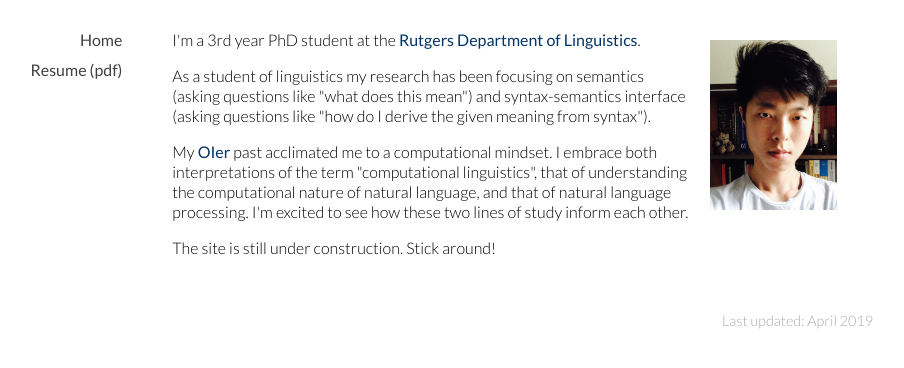
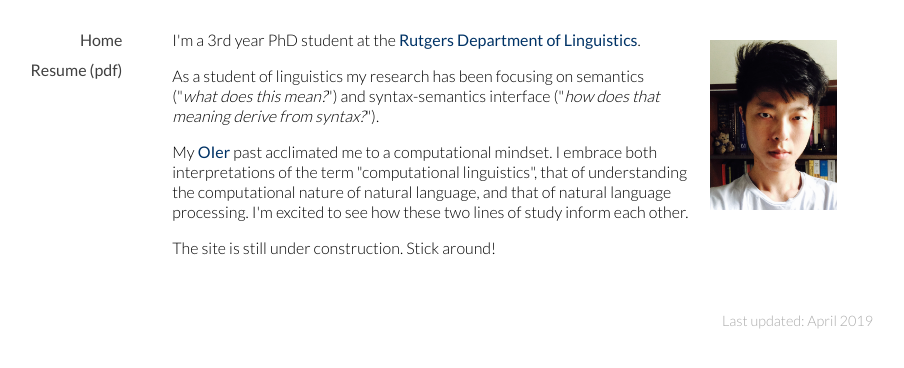
Before and after one commit to PterosDiacos/PterosDiacos.github.io, a plain HTML site: page index.html in a window 1280 px wide. Shown: the part 168-536 px from the top of the page, without its empty margins (215-1119 px from the left). Drawn offline with Linux system fonts and the light colour scheme; a web font is replaced by a local one.

Commit message:
description update

```diff
--- a/index.html
+++ b/index.html
@@ -50,7 +50,7 @@
   </p>
 
   <p>
-      As a student of linguistics my research has been focusing on semantics (asking questions like "what does this mean") and syntax-semantics interface (asking questions like "how do I derive the given meaning from syntax").
+      As a student of linguistics my research has been focusing on semantics ("<i>what does this mean?</i>") and syntax-semantics interface ("<i>how does that meaning derive from syntax?</i>").
   </p>
 
   <p>
```
